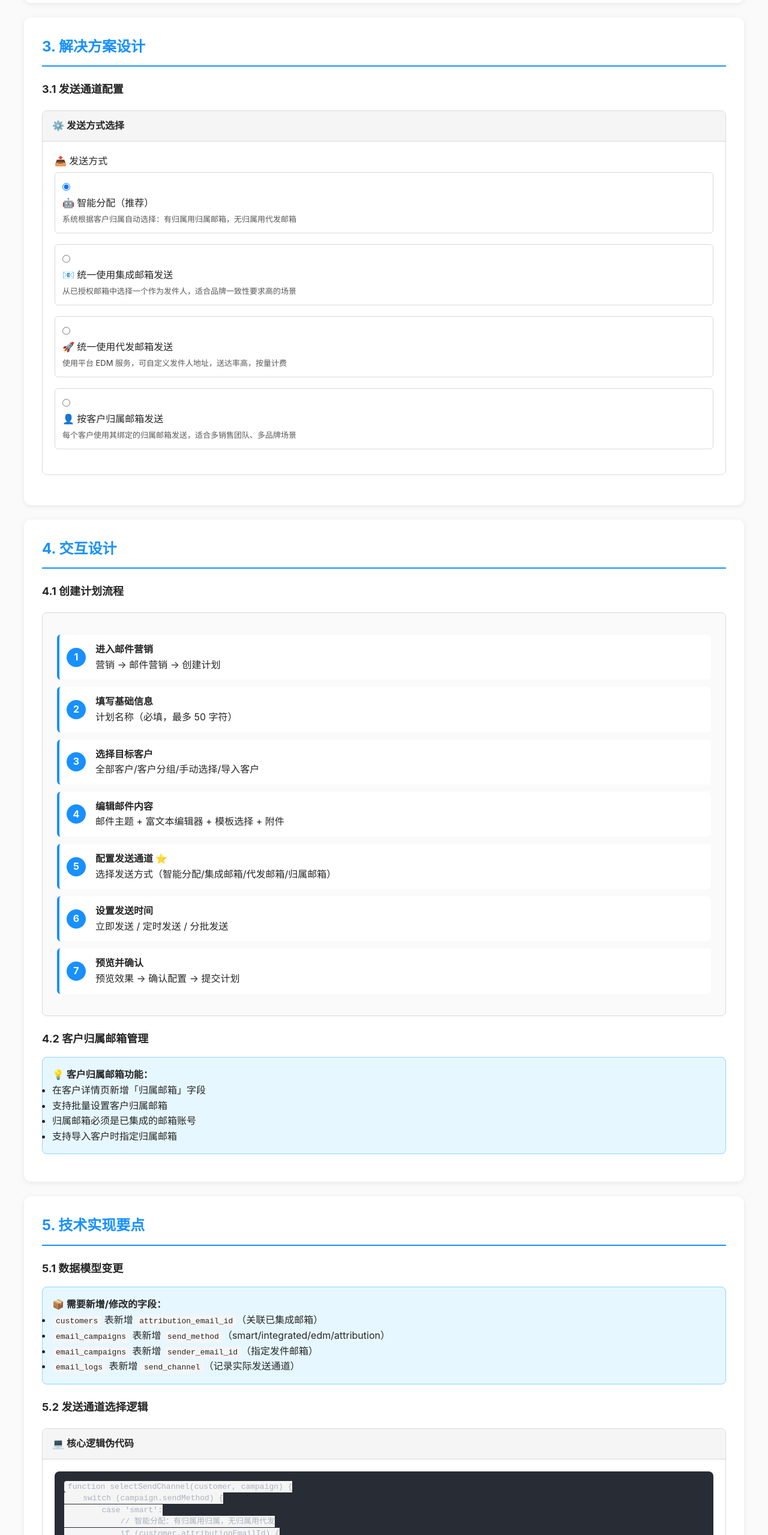
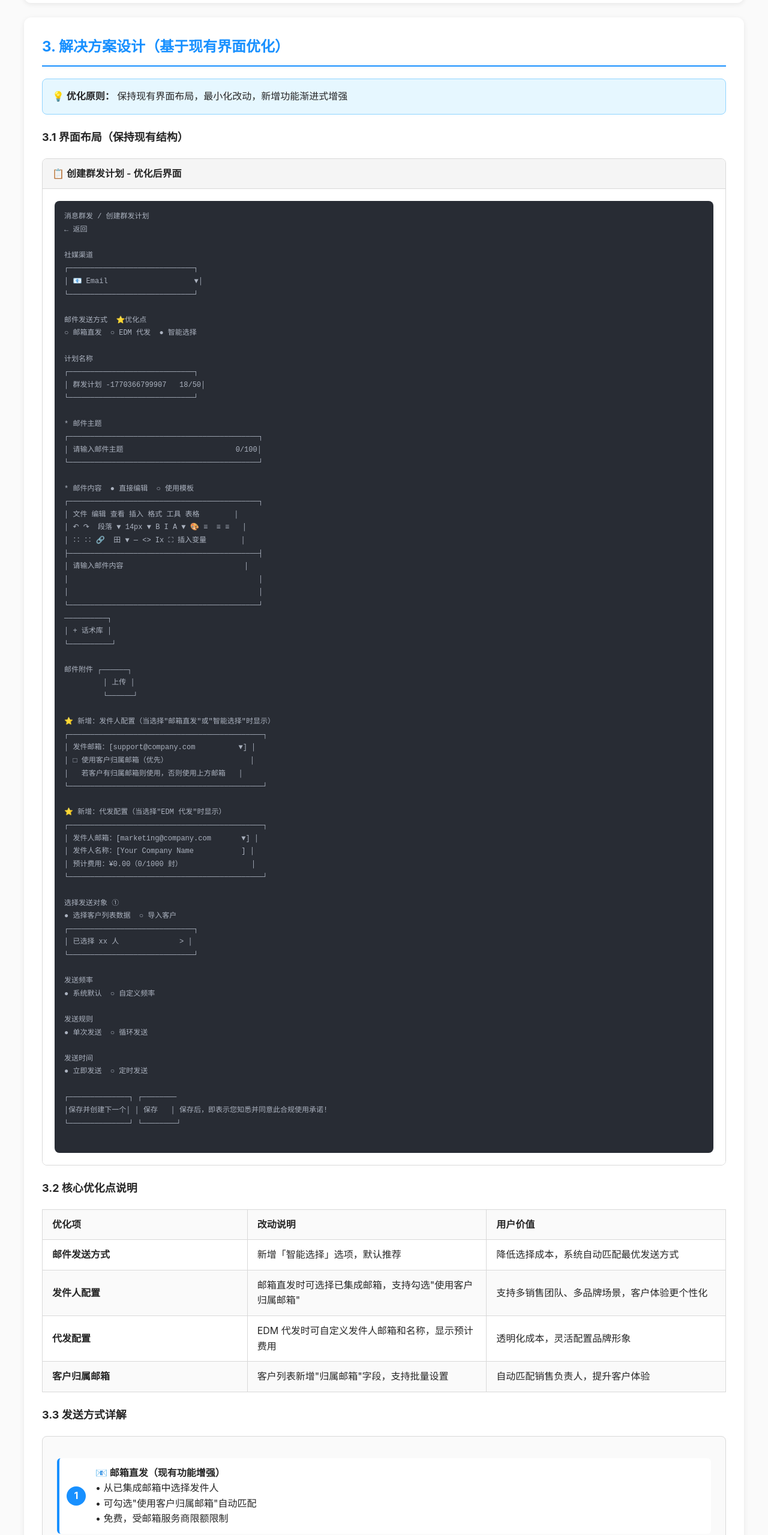
Before and after one commit to MingFengLi563/MF563, a plain HTML site: page salesmartly-email-optimization.html in a window 1280 px wide. Shown: the part 2000-4559 px from the top of the page at 60% size. Drawn offline with Linux system fonts and the light colour scheme.

Commit message:
Update proposal based on actual UI screenshot

```diff
--- a/salesmartly-email-optimization.html
+++ b/salesmartly-email-optimization.html
@@ -184,43 +184,152 @@
     </div>
 
     <div class="card" id="solution-design">
-        <h2>3. 解决方案设计</h2>
-        <h3>3.1 发送通道配置</h3>
+        <h2>3. 解决方案设计（基于现有界面优化）</h2>
+
+        <div class="info-box">
+            <strong>💡 优化原则：</strong> 保持现有界面布局，最小化改动，新增功能渐进式增强
+        </div>
+
+        <h3>3.1 界面布局（保持现有结构）</h3>
         <div class="mockup">
-            <div class="mockup-header">⚙️ 发送方式选择</div>
+            <div class="mockup-header">📋 创建群发计划 - 优化后界面</div>
             <div class="mockup-body">
-                <div class="form-group">
-                    <label>📤 发送方式</label>
-                    <div class="radio-group">
-                        <label class="radio-option">
-                            <input type="radio" name="sendMethod" value="smart" checked>
-                            <div class="option-content">
-                                <div class="option-title">🤖 智能分配（推荐）</div>
-                                <div class="option-desc">系统根据客户归属自动选择：有归属用归属邮箱，无归属用代发邮箱</div>
-                            </div>
-                        </label>
-                        <label class="radio-option">
-                            <input type="radio" name="sendMethod" value="integrated">
-                            <div class="option-content">
-                                <div class="option-title">📧 统一使用集成邮箱发送</div>
-                                <div class="option-desc">从已授权邮箱中选择一个作为发件人，适合品牌一致性要求高的场景</div>
-                            </div>
-                        </label>
-                        <label class="radio-option">
-                            <input type="radio" name="sendMethod" value="edm">
-                            <div class="option-content">
-                                <div class="option-title">🚀 统一使用代发邮箱发送</div>
-                                <div class="option-desc">使用平台 EDM 服务，可自定义发件人地址，送达率高，按量计费</div>
-                            </div>
-                        </label>
-                        <label class="radio-option">
-                            <input type="radio" name="sendMethod" value="attribution">
-                            <div class="option-content">
-                                <div class="option-title">👤 按客户归属邮箱发送</div>
-                                <div class="option-desc">每个客户使用其绑定的归属邮箱发送，适合多销售团队、多品牌场景</div>
-                            </div>
-                        </label>
-                    </div>
+                <pre style="font-size:12px; line-height:1.8;">
+消息群发 / 创建群发计划
+← 返回
+
+社媒渠道
+┌─────────────────────────────┐
+│ 📧 Email                    ▼│
+└─────────────────────────────┘
+
+邮件发送方式  ⭐优化点
+○ 邮箱直发  ○ EDM 代发  ● 智能选择
+
+计划名称
+┌─────────────────────────────┐
+│ 群发计划 -1770366799907   18/50│
+└─────────────────────────────┘
+
+* 邮件主题
+┌────────────────────────────────────────────┐
+│ 请输入邮件主题                          0/100│
+└────────────────────────────────────────────┘
+
+* 邮件内容  ● 直接编辑  ○ 使用模板
+┌────────────────────────────────────────────┐
+│ 文件 编辑 查看 插入 格式 工具 表格        │
+│ ↶ ↷  段落 ▼ 14px ▼ B I A ▼ 🎨 ≡  ≡ ≡   │
+│ ∷ ∷ 🔗 ️ 田 ▼ ─ <> Ix ⛶ 插入变量        │
+├────────────────────────────────────────────┤
+│ 请输入邮件内容                            │
+│                                            │
+│                                            │
+└────────────────────────────────────────────┘
+──────────┐
+│ + 话术库 │
+└──────────┘
+
+邮件附件 ┌──────┐
+         │ 上传 │
+         └──────┘
+
+⭐ 新增：发件人配置（当选择"邮箱直发"或"智能选择"时显示）
+┌─────────────────────────────────────────────┐
+│ 发件邮箱：[support@company.com          ▼] │
+│ □ 使用客户归属邮箱（优先）                   │
+│   若客户有归属邮箱则使用，否则使用上方邮箱   │
+└─────────────────────────────────────────────┘
+
+⭐ 新增：代发配置（当选择"EDM 代发"时显示）
+┌─────────────────────────────────────────────┐
+│ 发件人邮箱：[marketing@company.com       ▼] │
+│ 发件人名称：[Your Company Name           ] │
+│ 预计费用：¥0.00（0/1000 封）                │
+└─────────────────────────────────────────────┘
+
+选择发送对象 ①
+● 选择客户列表数据  ○ 导入客户
+┌─────────────────────────────┐
+│ 已选择 xx 人              > │
+└─────────────────────────────┘
+
+发送频率
+● 系统默认  ○ 自定义频率
+
+发送规则
+● 单次发送  ○ 循环发送
+
+发送时间
+● 立即发送  ○ 定时发送
+
+┌──────────────┐ ┌────────
+│保存并创建下一个│ │ 保存   │ 保存后，即表示您知悉并同意此合规使用承诺!
+└──────────────┘ └────────┘
+                </pre>
+            </div>
+        </div>
+
+        <h3>3.2 核心优化点说明</h3>
+        <table class="comparison-table">
+            <thead>
+                <tr>
+                    <th width="30%">优化项</th>
+                    <th width="35%">改动说明</th>
+                    <th width="35%">用户价值</th>
+                </tr>
+            </thead>
+            <tbody>
+                <tr>
+                    <td><strong>邮件发送方式</strong></td>
+                    <td>新增「智能选择」选项，默认推荐</td>
+                    <td>降低选择成本，系统自动匹配最优发送方式</td>
+                </tr>
+                <tr>
+                    <td><strong>发件人配置</strong></td>
+                    <td>邮箱直发时可选择已集成邮箱，支持勾选"使用客户归属邮箱"</td>
+                    <td>支持多销售团队、多品牌场景，客户体验更个性化</td>
+                </tr>
+                <tr>
+                    <td><strong>代发配置</strong></td>
+                    <td>EDM 代发时可自定义发件人邮箱和名称，显示预计费用</td>
+                    <td>透明化成本，灵活配置品牌形象</td>
+                </tr>
+                <tr>
+                    <td><strong>客户归属邮箱</strong></td>
+                    <td>客户列表新增"归属邮箱"字段，支持批量设置</td>
+                    <td>自动匹配销售负责人，提升客户体验</td>
+                </tr>
+            </tbody>
+        </table>
+
+        <h3>3.3 发送方式详解</h3>
+        <div class="flow-diagram">
+            <div class="flow-step">
+                <div class="step-number">1</div>
+                <div>
+                    <strong>📧 邮箱直发（现有功能增强）</strong>
+                    <p>• 从已集成邮箱中选择发件人</p>
+                    <p>• 可勾选"使用客户归属邮箱"自动匹配</p>
+                    <p>• 免费，受邮箱服务商限额限制</p>
+                </div>
+            </div>
+            <div class="flow-step">
+                <div class="step-number">2</div>
+                <div>
+                    <strong>🚀 EDM 代发（现有功能增强）</strong>
+                    <p>• 自定义发件人邮箱和名称</p>
+                    <p>• 显示预计费用（按发送量计算）</p>
+                    <p>• 送达率高，不消耗自有邮箱信誉</p>
+                </div>
+            </div>
+            <div class="flow-step">
+                <div class="step-number">3</div>
+                <div>
+                    <strong>🤖 智能选择（新增）</strong>
+                    <p>• 有归属邮箱的客户 → 用归属邮箱发送</p>
+                    <p>• 无归属的客户 → 用默认代发邮箱发送</p>
+                    <p>• 平衡成本和送达率，推荐首选</p>
                 </div>
             </div>
         </div>
```
